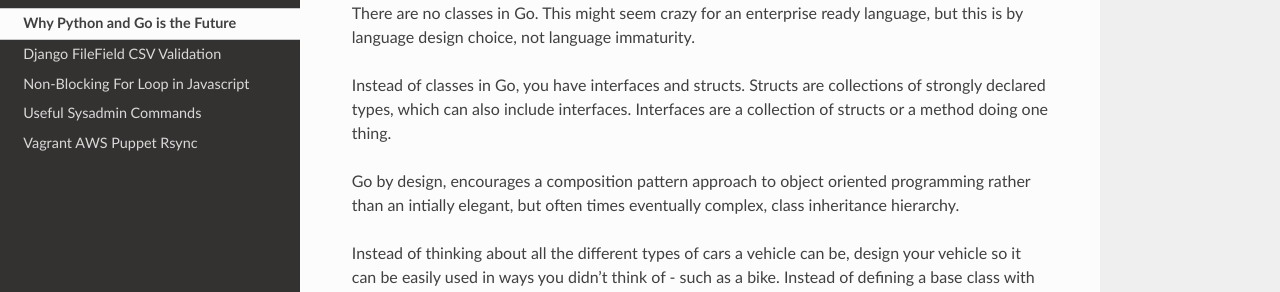
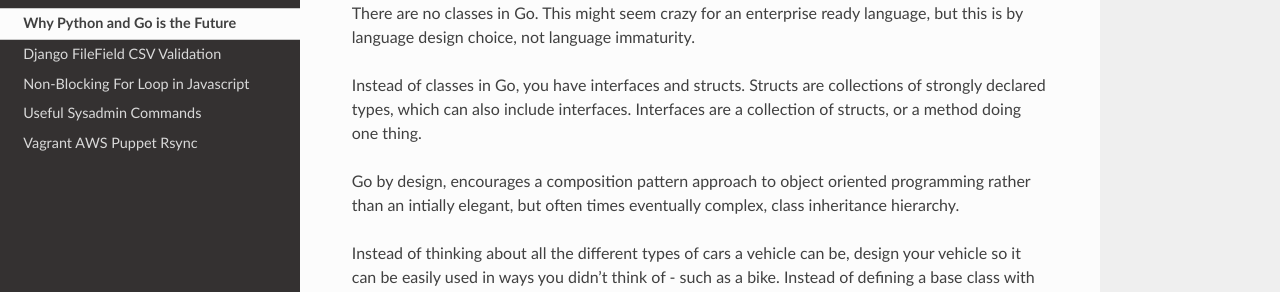
Before and after one commit to jeraldrich/blog, a Sphinx documentation site: the page built from docs/python_go_future.rst, in a window 1280 px wide and 900 px high, scrolled down 456 px. Shown: the part 182-474 px from the top of the window. Built offline with Sphinx 7.4.7 and the Read the Docs theme 2.0.0, drawn with Linux system fonts in a browser that asks for light colours.

Commit message:
add comma

```diff
--- a/docs/python_go_future.rst
+++ b/docs/python_go_future.rst
@@ -17,7 +17,7 @@ Go can be used to replace existing Python projects which work just fine in 90% o
 
 There are no classes in Go. This might seem crazy for an enterprise ready language, but this is by language design choice, not language immaturity.
 
-Instead of classes in Go, you have interfaces and structs. Structs are collections of strongly declared types, which can also include interfaces. Interfaces are a collection of structs or a method doing one thing.
+Instead of classes in Go, you have interfaces and structs. Structs are collections of strongly declared types, which can also include interfaces. Interfaces are a collection of structs, or a method doing one thing.
 
 Go by design, encourages a composition pattern approach to object oriented programming rather than an intially elegant, but often times eventually complex, class inheritance hierarchy.
 
```
